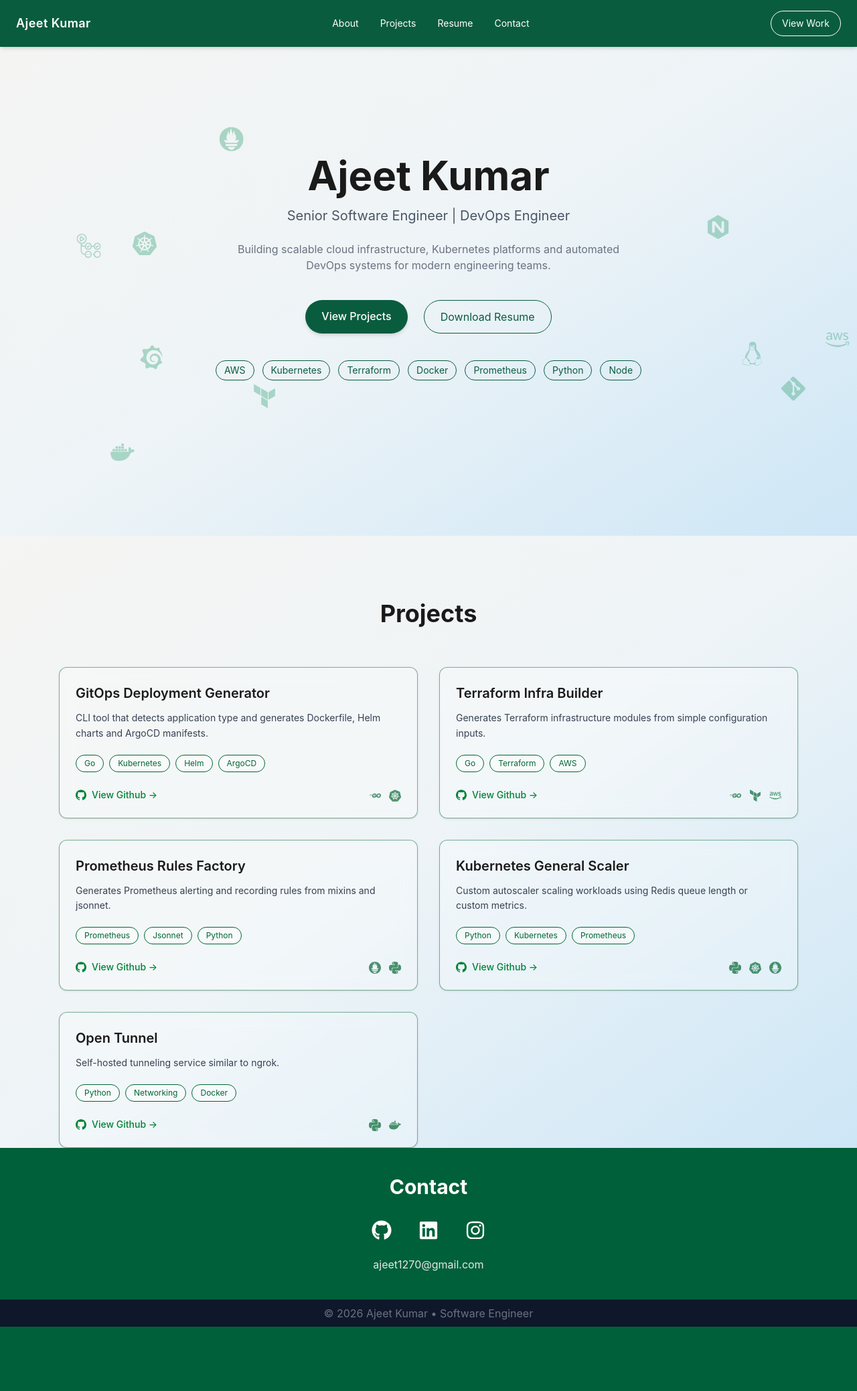
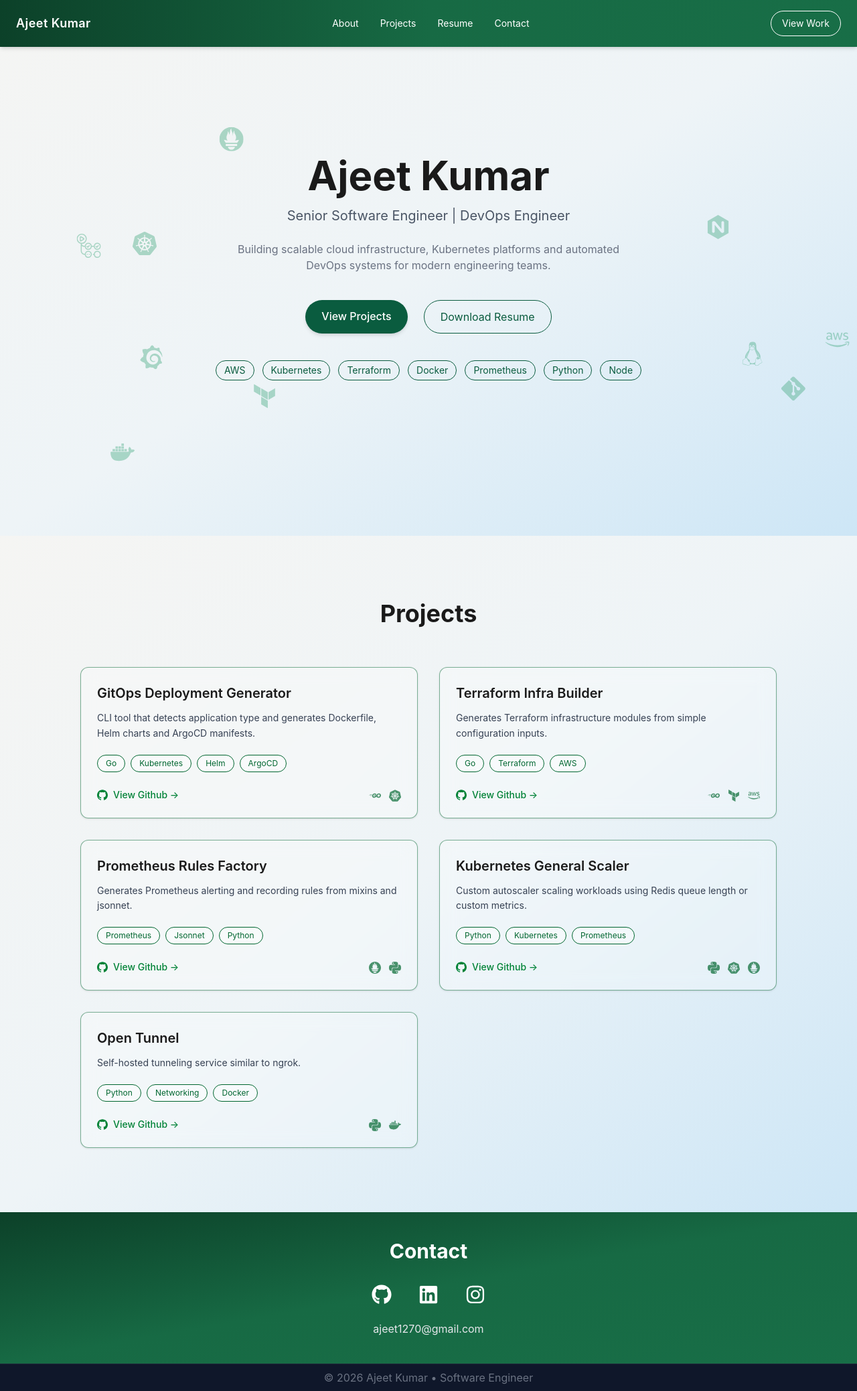
Before and after one commit to Kakrottt/arc-reactor, a React (Vite) app: page / in a window 1280 px wide. Shown: the whole page at 67% size. Before the commit the page ends 1981 px from the top, so only its background shows below. Built offline with nearby package versions, Linux system fonts and the light colour scheme.

Commit message:
Some changes

```diff
--- a/src/components/Contact.jsx
+++ b/src/components/Contact.jsx
@@ -2,7 +2,11 @@ import { FaGithub, FaLinkedin, FaInstagram } from "react-icons/fa"
 
 export default function Contact() {
   return (
-    <section id="contact" className="py-10 text-center">
+    <section
+      id="contact"
+      // className="py-10 text-center bg-gradient-to-r from-[#ff0000] to-[#OC4129]"
+      className="py-10 text-center bg-gradient-to-br from-[#0C4129] via-[#176A44] to-[#186E47]"
+    >
       <h2 className="text-3xl font-bold mb-8">Contact</h2>
       <div className="flex justify-center gap-10 text-3xl text-accent">
         <a
--- a/src/components/Navbar.jsx
+++ b/src/components/Navbar.jsx
@@ -17,7 +17,7 @@ export default function Navbar() {
 
   return (
     <nav
-      className={`fixed top-0 w-full z-50 text-textlight shadow-md transition-colors duration-300 ${scrolled ? "bg-[#0f172a]" : "bg-[#0a5c3f]"
+      className={`fixed top-0 w-full z-50 text-textlight shadow-md transition-colors duration-300 ${scrolled ? "bg-[#0f172a]" : "bg-gradient-to-r from-[#0C4129] via-[#176A44] to-[#186E47]"
         }`}
     >
       <div className="max-w-7xl mx-auto px-6 py-4 flex items-center justify-between">
--- a/src/components/Projects.jsx
+++ b/src/components/Projects.jsx
@@ -5,7 +5,7 @@ export default function Projects() {
   return (
     <section
       id="projects"
-      className="relative min-h-screen flex items-center justify-center overflow-hidden pt-24"
+      className="relative min-h-screen flex items-center justify-center overflow-hidden py-24 px-24"
     >
       {/* Background gradient */}
       <div
--- a/src/index.css
+++ b/src/index.css
@@ -2,7 +2,7 @@
 
 body {
   /* background: #0f172a; */
-  background: #006039;
+  background: #cde6f6;
   color: white;
 }
 
```
